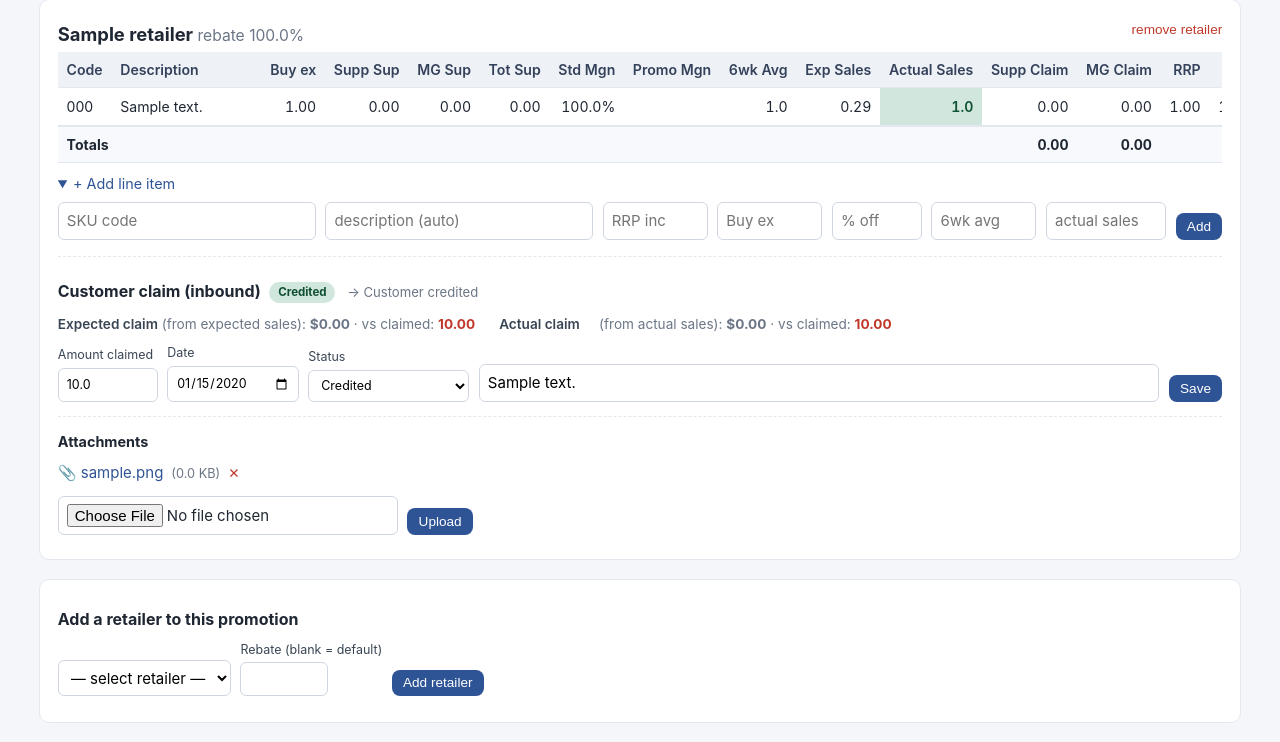
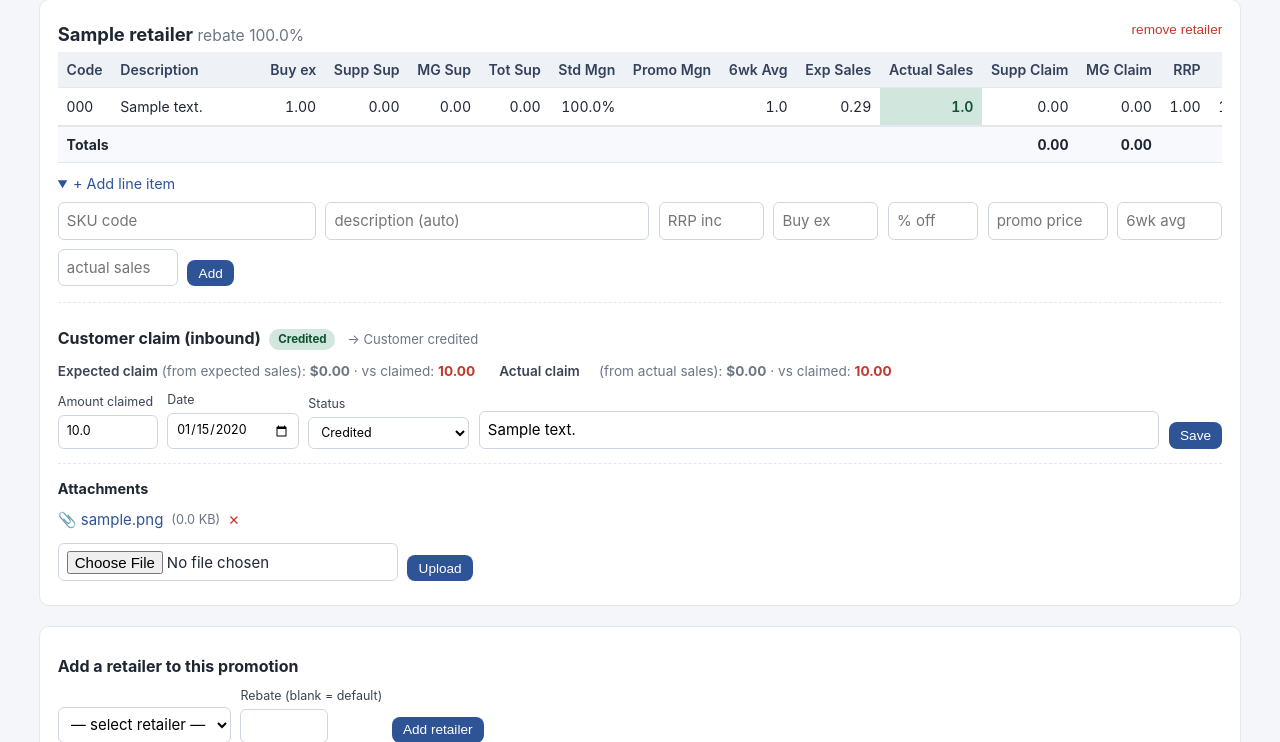
Before and after one commit to Aaron-Steel/Vendor-credit-claims, a FastAPI app: page /promo/1 in a window 1280 px wide, after a click on "+ Add line item". Shown: the part 400-1142 px from the top of the page. Run offline with FastAPI, Linux system fonts and the light colour scheme; tables that the repository leaves empty hold one stand-in row (values such as "Sample post").

Commit message:
Line editor: promo price <-> % off two-way field
Co-Authored-By: Claude Opus 4.8 (1M context) <noreply@anthropic.com>

```diff
--- a/app/templates/promo_detail.html
+++ b/app/templates/promo_detail.html
@@ -147,6 +147,7 @@
             <label>RRP inc <input name="rrp_inc" type="number" step="any" min="0" value="{{ l.rrp_inc if l.rrp_inc is not none else '' }}" style="width:7em"></label>
             <label>Buy ex <input name="retailer_buy_ex" type="number" step="any" min="0" value="{{ l.retailer_buy_ex }}" style="width:7em"></label>
             <label>% off <input name="pct_off" type="number" step="any" min="0" max="100" value="{{ (l.pct_off * 100)|round(6) }}" style="width:6em"></label>
+            <label>Promo price <input class="pp" type="number" step="any" min="0" value="{{ (l.rrp_inc * (1 - l.pct_off))|round(2) if l.rrp_inc is not none else '' }}" style="width:7em" title="RRP less % off — enter either one"></label>
             <label>6wk avg <input name="avg_6wk" type="number" step="any" min="0" value="{{ l.avg_6wk if l.avg_6wk is not none else '' }}" style="width:7em"></label>
             <label>Actual sales <input name="actual_sales" type="number" step="any" min="0" value="{{ l.actual_sales if l.actual_sales is not none else '' }}" style="width:7em"></label>
             <label>Growth <input name="growth" type="number" step="any" placeholder="def {{ promo.growth_default }}" value="{{ l.growth if l.growth is not none else '' }}" style="width:6em"></label>
@@ -200,6 +201,7 @@
       <input name="rrp_inc" type="number" step="any" min="0" placeholder="RRP inc" class="rrp" style="width:7em">
       <input name="retailer_buy_ex" type="number" step="any" min="0" placeholder="Buy ex" style="width:7em">
       <input name="pct_off" type="number" step="any" min="0" max="100" placeholder="% off" style="width:6em">
+      <input class="pp" type="number" step="any" min="0" placeholder="promo price" style="width:8em" title="RRP less % off — enter either one">
       <input name="avg_6wk" type="number" step="any" min="0" placeholder="6wk avg" style="width:7em">
       <input name="actual_sales" type="number" step="any" min="0" placeholder="actual sales" style="width:8em">
       <button class="btn small">Add</button>
@@ -410,6 +412,29 @@ function wireSplit(form) {
 }
 document.querySelectorAll('form.editline').forEach(wireSplit);
 
+// promo price <-> % off (RRP less % off). Either field updates the other; changing
+// RRP keeps the % and recalculates the price. % off remains the value that's saved.
+function wirePromoPrice(form) {
+  const rrp = form.querySelector('[name="rrp_inc"]');
+  const pct = form.querySelector('[name="pct_off"]');
+  const pp = form.querySelector('.pp');
+  if (!rrp || !pct || !pp) return;
+  const r2 = x => Math.round(x * 100) / 100;
+  const r4 = x => Math.round(x * 1e4) / 1e4;
+  function priceFromPct() {       // % off (or RRP) changed -> set promo price
+    const R = parseFloat(rrp.value), P = parseFloat(pct.value);
+    if (!isNaN(R) && !isNaN(P)) pp.value = r2(R * (1 - P / 100));
+  }
+  function pctFromPrice() {        // promo price changed -> set % off
+    const R = parseFloat(rrp.value), PP = parseFloat(pp.value);
+    if (!isNaN(R) && R > 0 && !isNaN(PP)) pct.value = r4((1 - PP / R) * 100);
+  }
+  pct.addEventListener('input', priceFromPct);
+  rrp.addEventListener('input', priceFromPct);
+  pp.addEventListener('input', pctFromPrice);
+}
+document.querySelectorAll('form.editline, .addline form').forEach(wirePromoPrice);
+
 // edit-details: end date can't precede start date
 (function () {
   const f = document.getElementById('detailsform');
```
